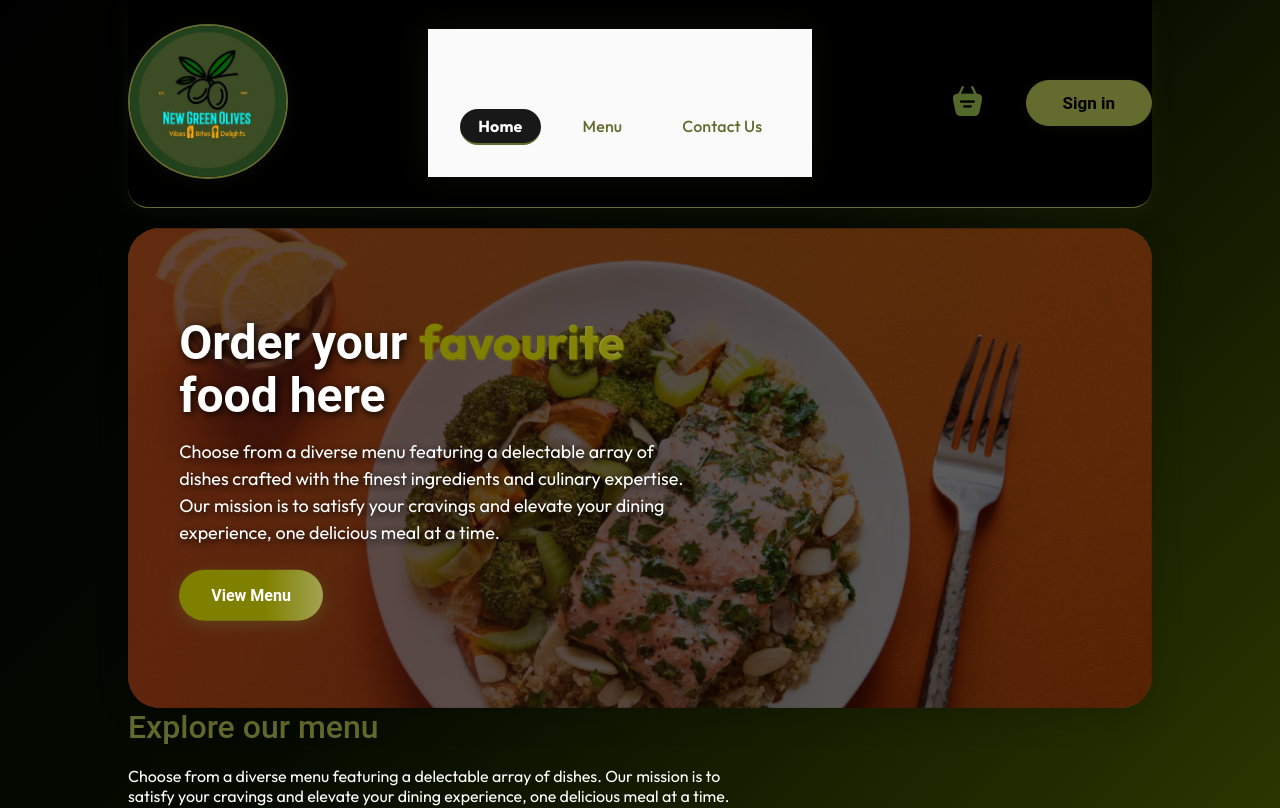
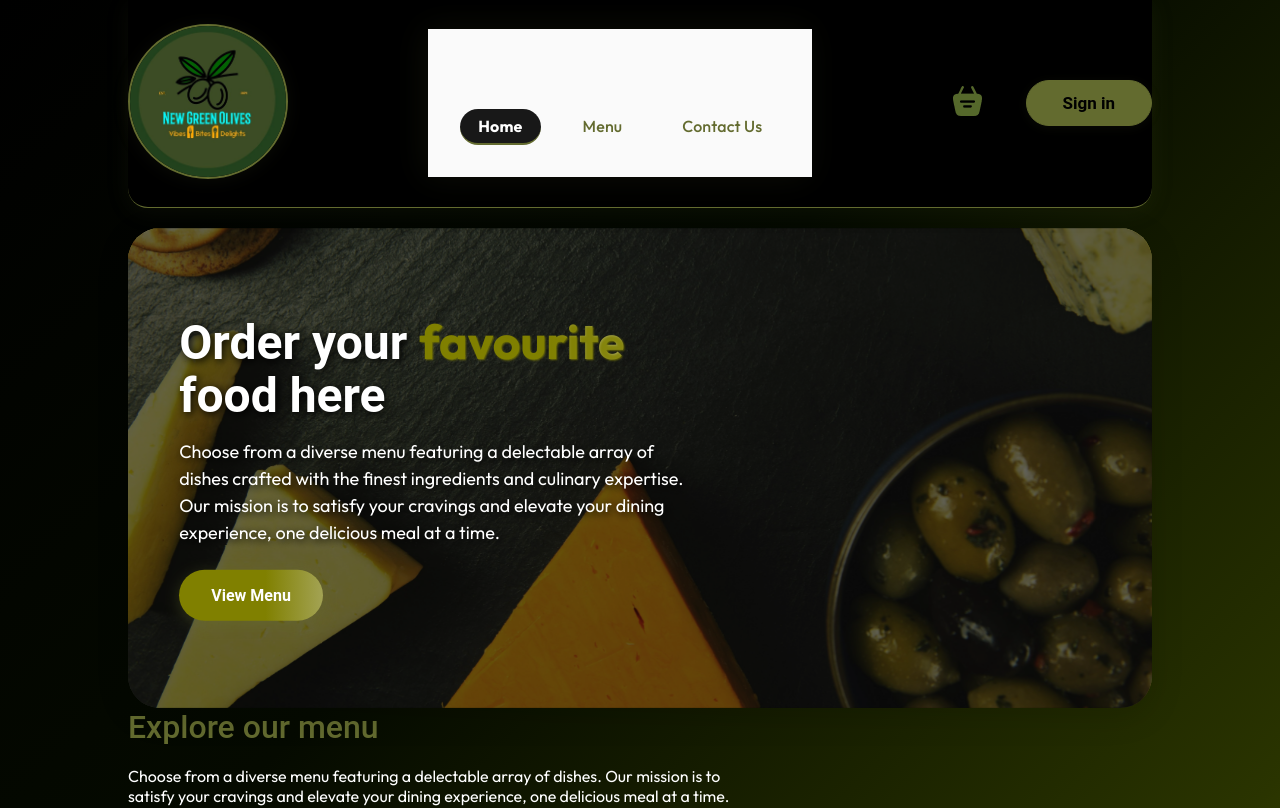
Before and after one commit to asimkamalk/greenolives, a React (Vite) app in the folder frontend/: page / in a window 1280 px wide. Shown: the top 808 px of the page. Built offline with nearby package versions, Linux system fonts and the light colour scheme; no server answers.

Commit message:
Remove orange cheese wedge image from header slider

```diff
--- a/frontend/src/components/Header/Header.jsx
+++ b/frontend/src/components/Header/Header.jsx
@@ -21,8 +21,8 @@ const Header = () => {
 
     // Simplified image array
     const sliderImages = [
-        '/olive_hero.jpg',
-        '/header_img.png'
+        '/olive_hero.jpg'
+        // Removed '/header_img.png' - this was the orange cheese wedge
     ]
 
     const handleViewMenuClick = () => {
```
